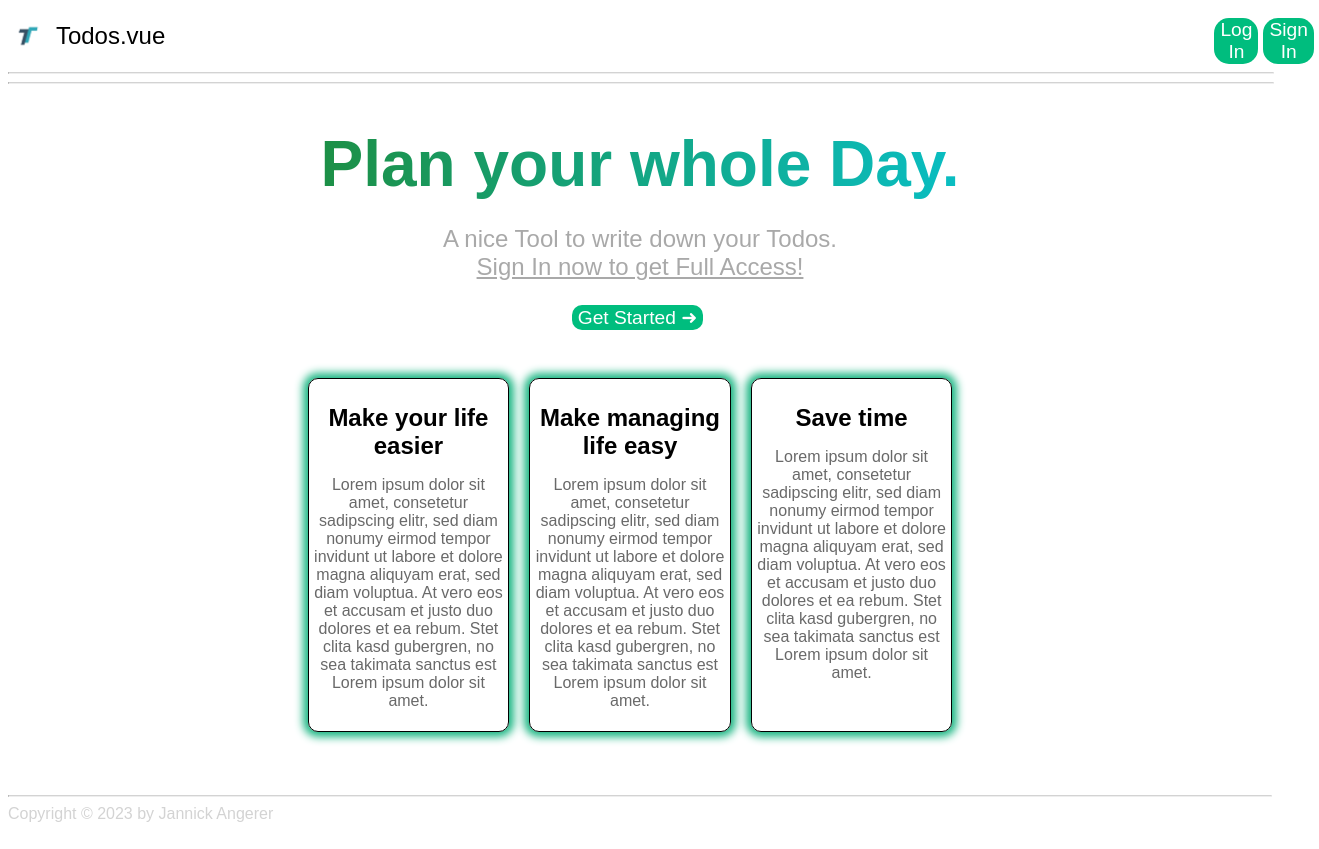
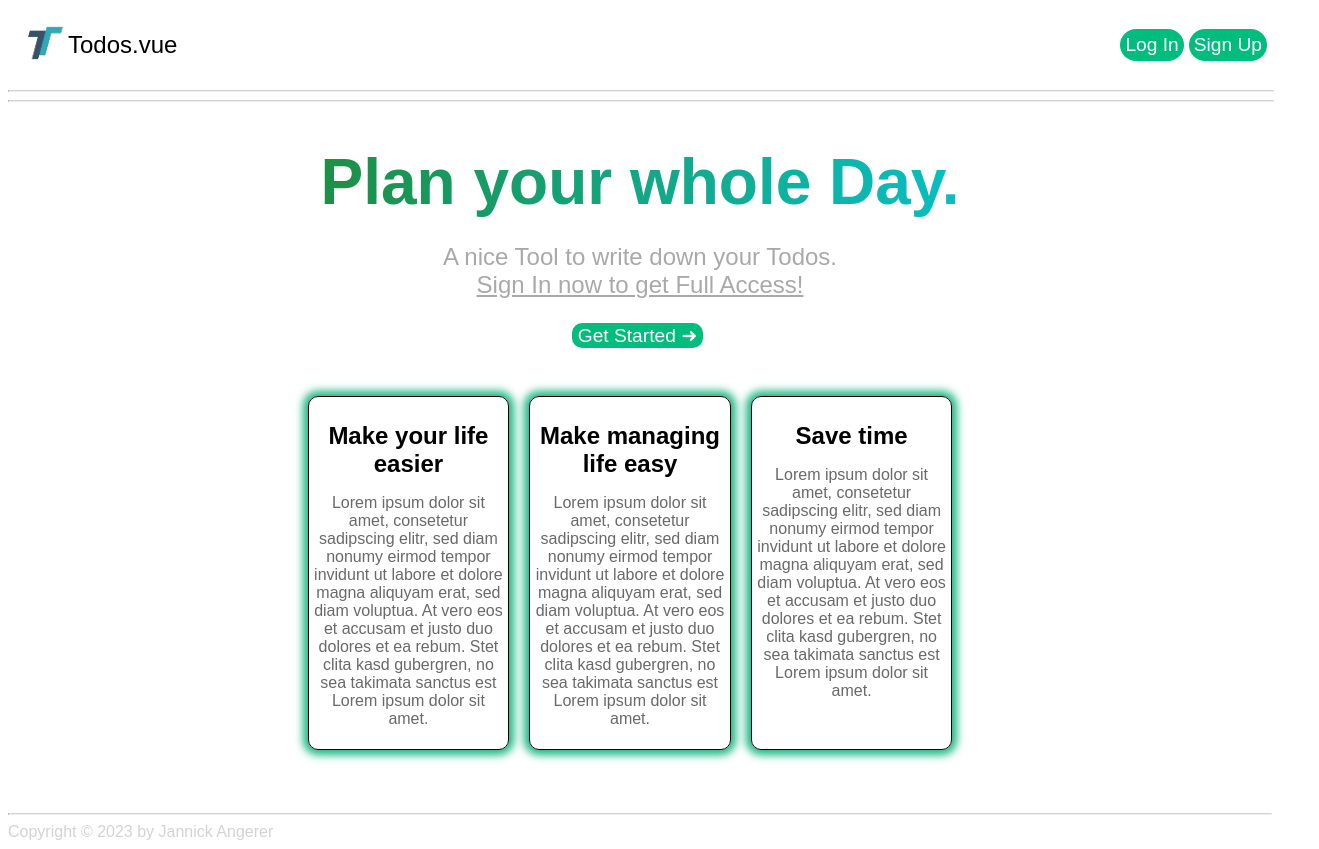
Before and after one commit to Neuery17/Todos, a Vue app: page / in a window 1280 px wide. Shown: the whole page, 1319 px wide, since content can reach past the window. Built offline with nearby package versions, Linux system fonts and the light colour scheme.

Commit message:
updated Header.vue

```diff
--- a/src/components/Header.vue
+++ b/src/components/Header.vue
@@ -1,21 +1,26 @@
 <script setup>
+
+import {onMounted, ref} from "vue";
+
+const checkDarkmode = ref(false);
+
 
 </script>
 
 <template>
   <header id="headerHome">
     <div class="header-container">
-      <img id="todoLogo" src="src/images/LogoTodos.png">
+
+      <router-link id="routerImg" to="/"><img id="todoLogo" src="src/images/LogoTodos.png"></router-link>
       <label id="headerLabel">Todos.vue</label>
+      <div class="spacer"></div> <!-- Add a spacer to push the signUp-Container to the right -->
       <div class="signUp-Container">
-        <button class="signUpButton">Log In</button>
-        <button class="signUpButton">Sign In</button>
+        <!-- Sign Up and Log In Buttons-->
+        <router-link class="signUpButton" to="/LogInView">Log In</router-link>
+        <router-link class="signUpButton" to="/SignUpView">Sign Up</router-link>
       </div>
     </div>
-
-
   </header>
-
 </template>
 
 <style scoped>
@@ -29,13 +34,14 @@
 }
 
 #todoLogo {
-  width: 3%;
+  width: 70px;
   height: auto; /* Set height to auto to maintain aspect ratio */
-  margin-right: 10px; /* Add some spacing between the logo and the label */
+  margin-right: 10px;/* Add some spacing between the logo and the label */
 }
 
 #headerLabel {
   font-size: 150%;
+  margin-left: 10px;
 }
 
 header {
@@ -43,22 +49,33 @@ header {
   width: 100%;
 }
 
+.spacer {
+  flex: 1; /* Make the spacer fill the available space to push signUp-Container to the right */
+}
+
 .signUp-Container {
   display: flex;
-  margin-left: 83%;
-  margin-top: 10px;
+  align-items: center; /* Align items vertically at the center */
 }
 
 .signUpButton {
+  text-decoration: none;
   margin-right: 5px;
   background-color: #00bd7e;
+  padding: 5px;
   border: none;
   color: white;
-  border-radius: 15px;
+  border-radius: 25px;
   font-size: 120%;
 }
 
+.signUpButton:hover {
+  background-color: #13aa77;
+}
 
+#routerImg {
+  width: 50px;
+}
 
 
 </style>
```
